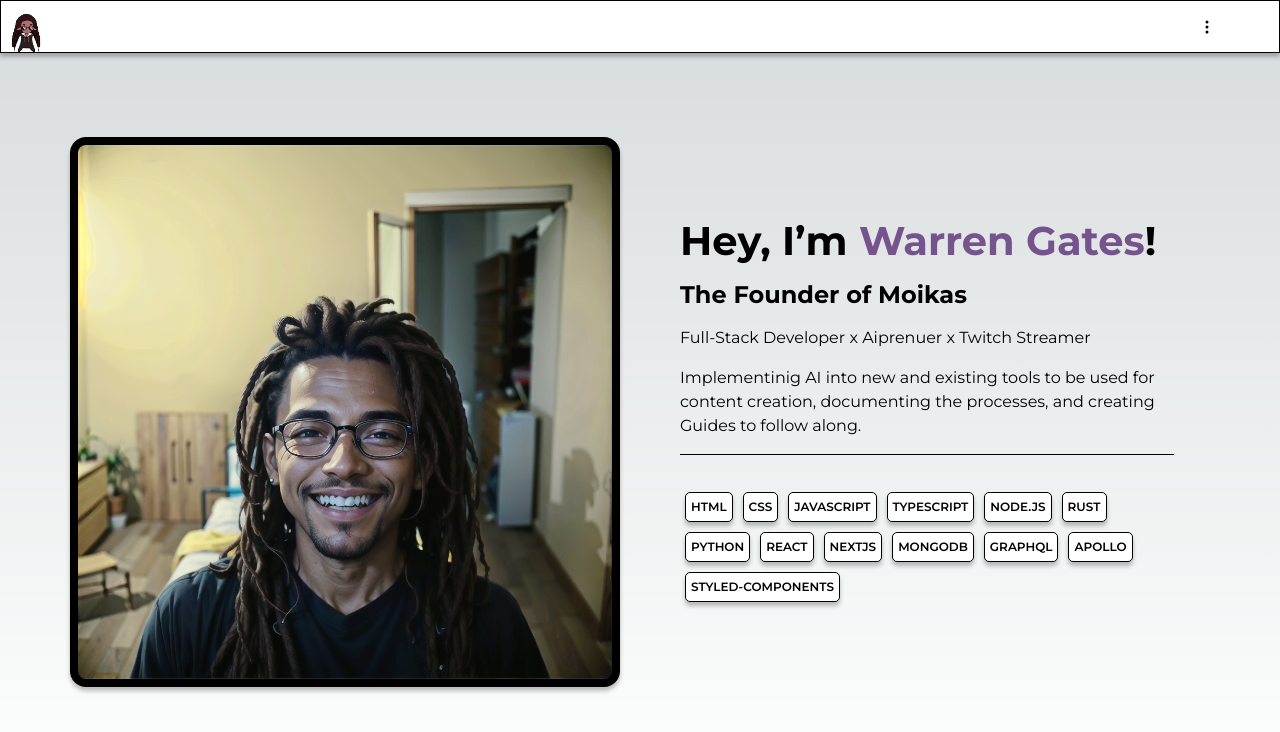
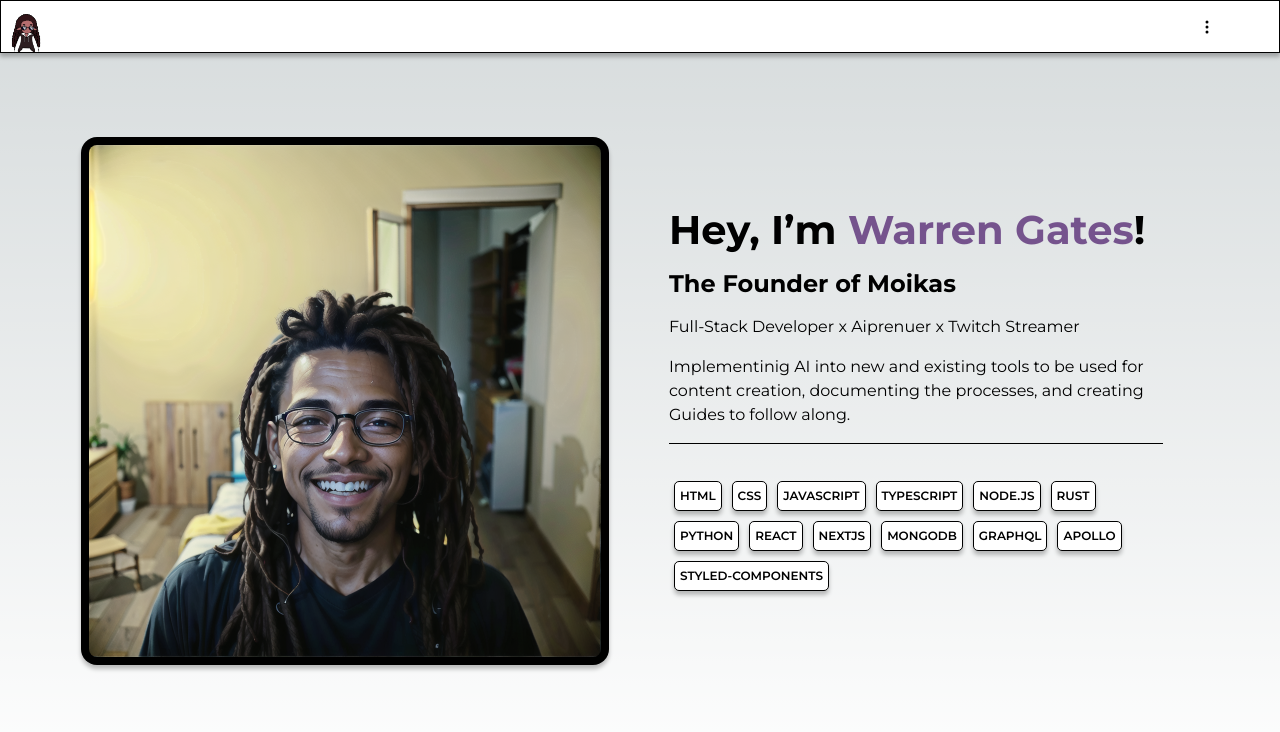
Before and after one commit to Moikapy/moikas, a Next.js app: page /about in a window 1280 px wide. Shown: the top 732 px of the page. Built offline with nearby package versions, Linux system fonts and the light colour scheme.

Commit message:
Update max-width for tablet view in about page
The max-width for tablet view in the about page has been updated from 550px to 528px. This change ensures that the image fits properly within the layout on tablets.

```diff
--- a/src/app/about/page.tsx
+++ b/src/app/about/page.tsx
@@ -51,7 +51,7 @@ const _Image = styled.img`
   @media ${devices.tablet} {
     width: 100%;
     min-width: 425px;
-    max-width: 550px;
+    max-width: 528px;
   }
 `;
 
```
